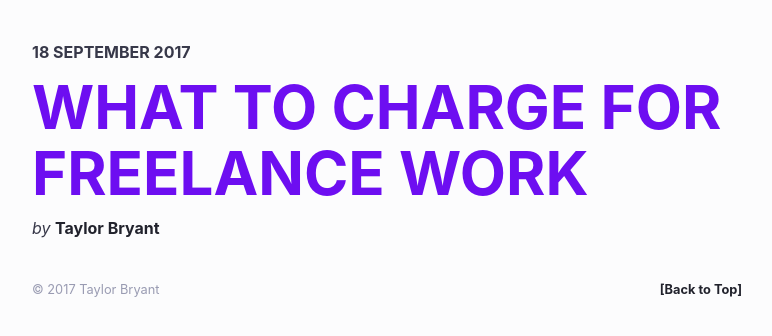
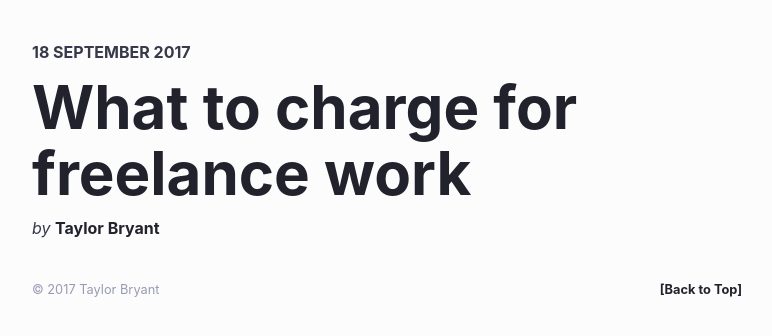
Before and after one commit to scottwater/taylorbryant.github.io, a Jekyll site: the page built from _posts/2017-09-18-what-to-charge-for-freelance-work.md, in a window 1280 px wide. Shown: the top 336 px of the page, without its empty margins (253-1025 px from the left). Built offline with Jekyll 4.4.1, drawn with Linux system fonts in a browser that asks for light colours.

Commit message:
Remove color and text transform from post titles

```diff
--- a/_includes/style.scss
+++ b/_includes/style.scss
@@ -813,10 +813,8 @@ strong {
 }
 
 .post__title {
-  color: #6d0ef1;
-  font-size: 2.25em;
+  color: #21222c;
   margin: 0 0 10px 0;
-  text-transform: uppercase;
 }
 
 @media only screen and (min-width: 768px) {
```
